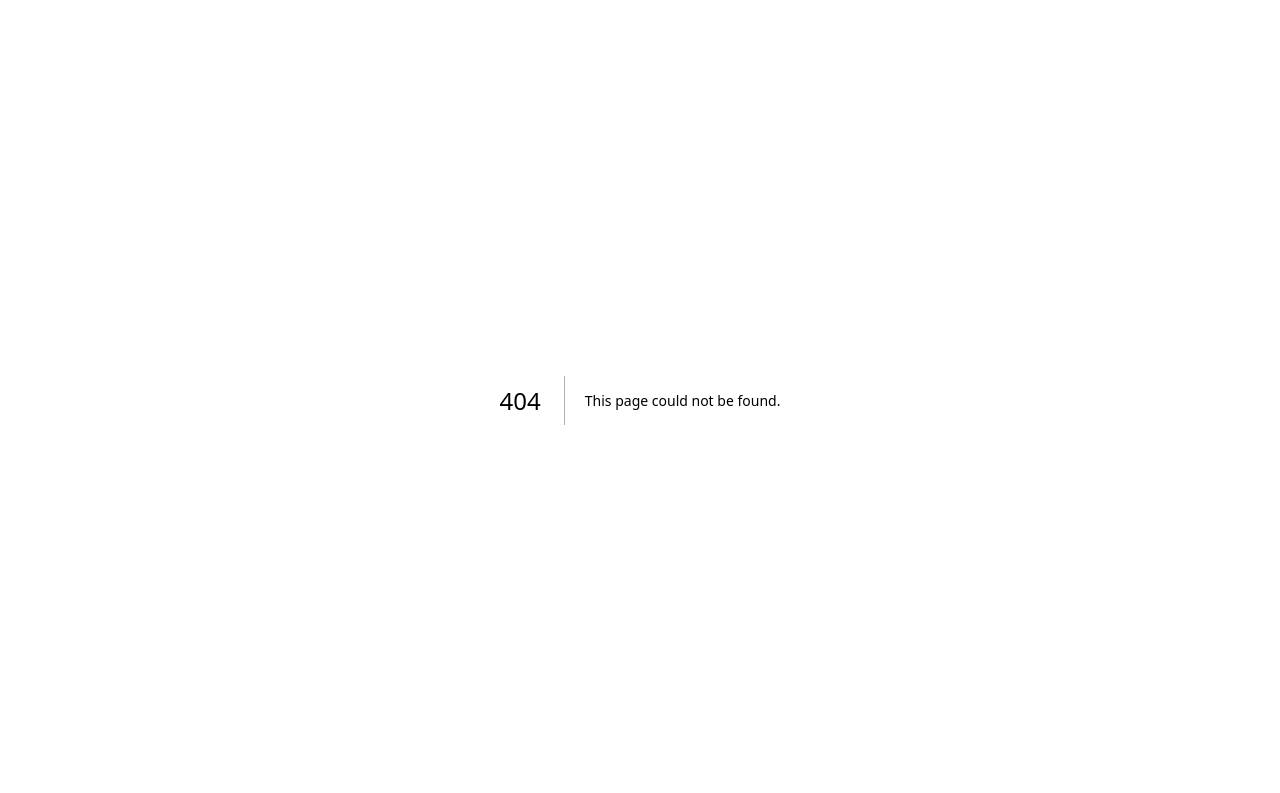
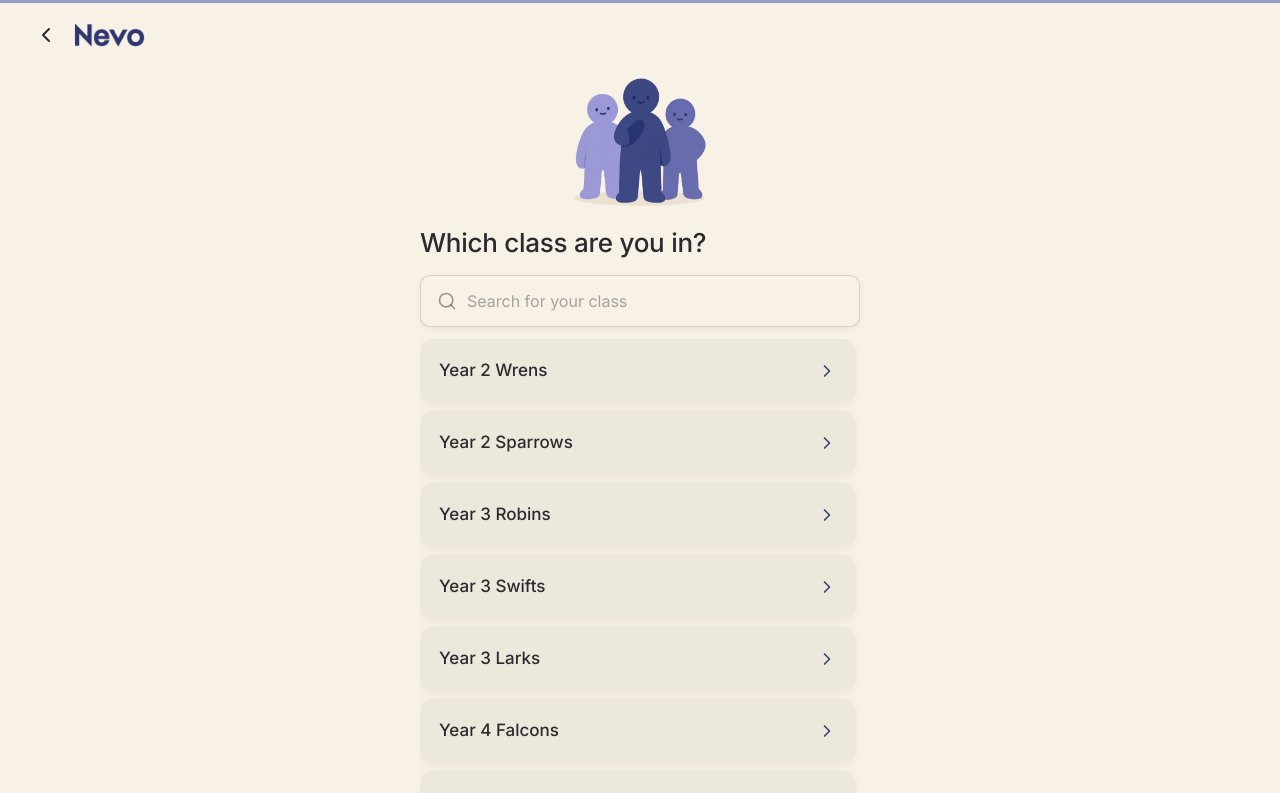
Before and after one commit to teslimsadiqnevo/nevo-frontend-2.0, a Next.js app: page /student/onboarding/class in a window 1280 px wide. Before the commit this address had no page. Shown: the top 793 px of the page. Built offline with nearby package versions, Linux system fonts and the light colour scheme.

Commit message:
feat(student): builds onboarding step 3 (class confirmation)

```diff
--- /dev/null
+++ b/src/app/student/onboarding/class/page.tsx
@@ -0,0 +1,10 @@
+import type { Metadata } from "next";
+import { ClassConfirmationStep } from "@/components/student/Onboarding/ClassConfirmationStep";
+
+export const metadata: Metadata = {
+  title: "Your class — Nevo",
+};
+
+export default function OnboardingClassPage() {
+  return <ClassConfirmationStep />;
+}
--- /dev/null
+++ b/src/components/student/Onboarding/ClassConfirmationStep.tsx
@@ -0,0 +1,158 @@
+"use client";
+
+import Image from "next/image";
+import { useRouter } from "next/navigation";
+import { useEffect, useMemo, useRef, useState } from "react";
+import { Check, ChevronRight, Search } from "lucide-react";
+import { cn } from "@/lib/utils";
+import { OnboardingShell } from "./OnboardingShell";
+
+const NEXT_STEP = "/student/onboarding/sequence";
+
+// TODO(api): replace with the school's actual class roster. Auto-skip when a
+// single class matches; show the searchable list when several do.
+const DEMO_CLASSES = [
+  "Year 2 Wrens",
+  "Year 2 Sparrows",
+  "Year 3 Robins",
+  "Year 3 Swifts",
+  "Year 3 Larks",
+  "Year 4 Falcons",
+  "Year 4 Kingfishers",
+  "Year 4 Herons",
+  "Year 5 Otters",
+  "Year 5 Badgers",
+  "Year 5 Voles",
+  "Year 6 Foxes",
+  "Year 6 Hawks",
+  "Year 6 Ravens",
+];
+
+/**
+ * Onboarding Step 3 — Class Confirmation (UI/UX spec B.2 Step 3). One class →
+ * auto-skip (brief confirming toast, then advance). Several → a searchable list;
+ * tapping a class highlights it and advances. Class names come from the school
+ * roster verbatim (no Nevo-imposed naming).
+ */
+export function ClassConfirmationStep({
+  classes = DEMO_CLASSES,
+}: {
+  classes?: string[];
+}) {
+  const router = useRouter();
+  const mode = classes.length === 1 ? "autoskip" : "select";
+  const [query, setQuery] = useState("");
+  const [selected, setSelected] = useState<string | null>(null);
+  const navT = useRef<ReturnType<typeof setTimeout> | null>(null);
+
+  useEffect(() => () => {
+    if (navT.current) clearTimeout(navT.current);
+  }, []);
+
+  // Auto-skip: show the confirmation briefly, then advance.
+  useEffect(() => {
+    if (mode !== "autoskip") return;
+    const t = setTimeout(() => router.push(NEXT_STEP), 1400);
+    return () => clearTimeout(t);
+  }, [mode, router]);
+
+  const filtered = useMemo(() => {
+    const q = query.trim().toLowerCase();
+    return q === "" ? classes : classes.filter((c) => c.toLowerCase().includes(q));
+  }, [classes, query]);
+
+  const pick = (name: string) => {
+    setSelected(name);
+    if (navT.current) clearTimeout(navT.current);
+    navT.current = setTimeout(() => router.push(NEXT_STEP), 480);
+  };
+
+  if (mode === "autoskip") {
+    return (
+      <OnboardingShell step={3} backHref="/student/onboarding/school" fill>
+        <div className="fixed top-5 left-1/2 z-10 flex -translate-x-1/2 items-center gap-2.5 rounded-full bg-nevo-cream py-2 pr-5 pl-2 shadow-[0_4px_16px_rgba(0,0,0,0.10)] motion-safe:animate-in motion-safe:fade-in motion-safe:zoom-in-95 sm:top-7">
+          <span className="flex size-[26px] items-center justify-center rounded-full bg-nevo-navy sm:size-[30px]">
+            <Check className="size-[15px] text-nevo-cream sm:size-[17px]" strokeWidth={2.6} />
+          </span>
+          <span className="text-[15px] font-medium whitespace-nowrap text-nevo-near-black sm:text-[17px]">
+            You&apos;re in {classes[0]}
+          </span>
+        </div>
+
+        <div className="flex flex-1 items-center justify-center">
+          <Image
+            src="/illustrations/onboarding-class.png"
+            alt="Three friendly classmates standing together"
+            width={941}
+            height={912}
+            priority
+            className="w-[92px] sm:w-[120px] lg:w-[138px]"
+          />
+        </div>
+      </OnboardingShell>
+    );
+  }
+
+  return (
+    <OnboardingShell step={3} backHref="/student/onboarding/school" fill>
+      <div className="flex shrink-0 justify-center">
+        <Image
+          src="/illustrations/onboarding-class.png"
+          alt="Three friendly classmates standing together"
+          width={941}
+          height={912}
+          priority
+          className="mt-2 w-[92px] sm:w-[120px] lg:w-[138px]"
+        />
+      </div>
+
+      <h2 className="mt-[18px] shrink-0 text-[23px] font-medium leading-[1.25] tracking-[-0.01em] text-nevo-near-black sm:mt-6 sm:text-[26px] lg:mt-[18px]">
+        Which class are you in?
+      </h2>
+
+      <div className="mt-4 flex h-13 shrink-0 items-center gap-2.5 rounded-[10px] border-[1.5px] border-nevo-near-black/[0.16] bg-nevo-cream px-4 shadow-[0_2px_8px_rgba(0,0,0,0.06)]">
+        <Search
+          className="size-5 shrink-0 text-nevo-near-black/45"
+          strokeWidth={2}
+        />
+        <input
+          value={query}
+          onChange={(e) => setQuery(e.target.value)}
+          placeholder="Search for your class"
+          autoComplete="off"
+          aria-label="Search for your class"
+          className="h-full min-w-0 flex-1 bg-transparent text-base text-nevo-near-black outline-none placeholder:text-nevo-near-black/40"
+        />
+      </div>
+
+      <div className="mt-3 flex min-h-0 flex-1 flex-col gap-2 overflow-y-auto pr-1">
+        {filtered.map((name) => (
+          <button
+            key={name}
+            type="button"
+            onClick={() => pick(name)}
+            className={cn(
+              "flex h-15 shrink-0 items-center justify-between rounded-xl border-[1.5px] bg-[#ede8dc] px-[18px] text-left shadow-[0_2px_8px_rgba(0,0,0,0.06)] transition hover:brightness-[0.97] active:brightness-[0.94] sm:h-16",
+              selected === name ? "border-nevo-navy" : "border-transparent",
+            )}
+          >
+            <span className="text-base font-medium text-nevo-near-black sm:text-[17px]">
+              {name}
+            </span>
+            <ChevronRight
+              className="size-5 shrink-0 text-nevo-navy"
+              strokeWidth={2}
+            />
+          </button>
+        ))}
+
+        {filtered.length === 0 && (
+          <p className="mt-2 px-1 text-sm leading-[1.5] text-nevo-near-black/55">
+            No classes match that. Check the spelling, or ask your teacher for the
+            exact name.
+          </p>
+        )}
+      </div>
+    </OnboardingShell>
+  );
+}
--- a/src/components/student/Onboarding/OnboardingShell.tsx
+++ b/src/components/student/Onboarding/OnboardingShell.tsx
@@ -4,21 +4,28 @@ import Image from "next/image";
 import { useRouter } from "next/navigation";
 import { ChevronLeft } from "lucide-react";
 import type { ReactNode } from "react";
+import { cn } from "@/lib/utils";
 
 /**
  * Shared shell for onboarding Steps 1–3 (UI/UX spec B.2): a thin progress line,
  * a back-chevron + wordmark header, and a centered single-column content area.
  * Full-viewport, no chrome, solid cream.
+ *
+ * `fill` makes the content area a fixed-height flex column (no page scroll) so a
+ * child can own its own scroll region — e.g. Step 3's pinned search + scrolling
+ * class list.
  */
 export function OnboardingShell({
   step,
   totalSteps = 3,
   backHref,
+  fill = false,
   children,
 }: {
   step: number;
   totalSteps?: number;
   backHref: string;
+  fill?: boolean;
   children: ReactNode;
 }) {
   const router = useRouter();
@@ -54,8 +61,18 @@ export function OnboardingShell({
       </header>
 
       {/* Content — single-column, packed to the top of the remaining space */}
-      <div className="flex flex-1 flex-col items-center overflow-y-auto px-6 pb-6 sm:pb-10">
-        <div className="flex w-full max-w-full flex-col sm:max-w-[440px]">
+      <div
+        className={cn(
+          "flex flex-1 flex-col items-center px-6 pb-6 sm:pb-10",
+          fill ? "min-h-0 overflow-hidden" : "overflow-y-auto",
+        )}
+      >
+        <div
+          className={cn(
+            "flex w-full max-w-full flex-col sm:max-w-[440px]",
+            fill && "min-h-0 flex-1",
+          )}
+        >
           {children}
         </div>
       </div>
```
Also changed, not shown: public/illustrations/onboarding-class.png (added).
